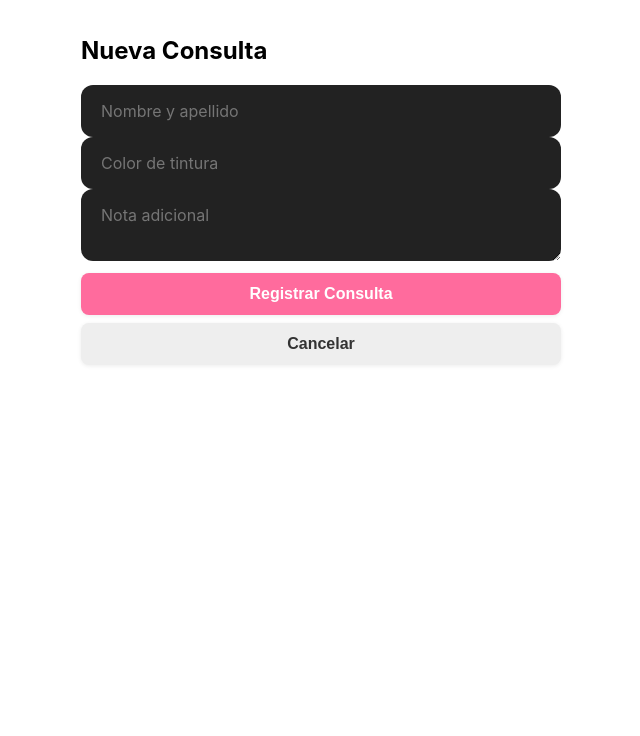
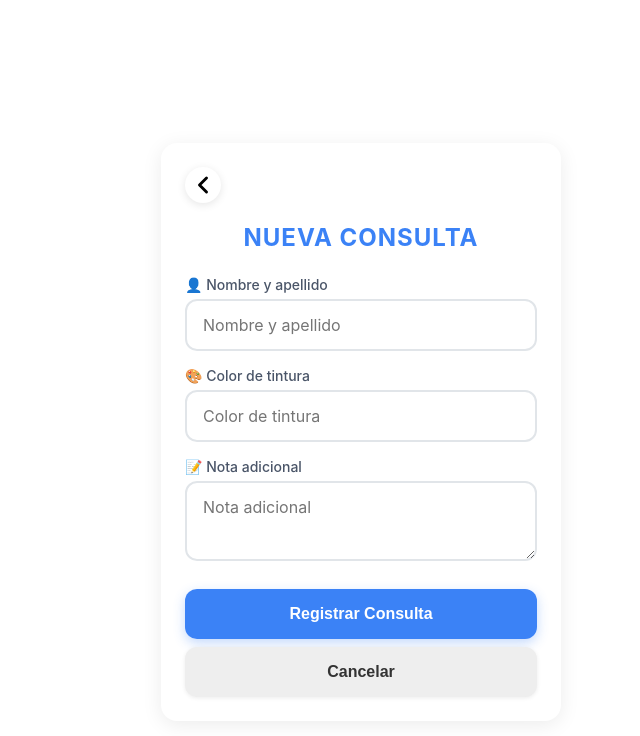
Before and after one commit to oriana-monaldi/Claudia-Estilista, a React (Vite) app: page /alta-consulta in a window 1280 px wide. Shown: the top 736 px of the page, without its empty margins (319-959 px from the left). Built offline with nearby package versions, Linux system fonts and the light colour scheme.

Commit message:
modifica estilos de Nueva consulta

```diff
--- a/src/components/AltaConsulta.tsx
+++ b/src/components/AltaConsulta.tsx
@@ -1,3 +1,4 @@
+
 import React, { useState } from "react";
 import { useNavigate } from "react-router-dom";
 import Swal from "sweetalert2";
@@ -13,7 +14,68 @@ const initialForm: Omit<ConsultaCliente, "id"> = {
 
 export default function AltaConsulta() {
   const [form, setForm] = useState(initialForm);
+  const [focusedInput, setFocusedInput] = useState<string | null>(null);
+  const [isHovering, setIsHovering] = useState(false);
   const navigate = useNavigate();
+
+  const inputStyle = {
+    width: "100%",
+    padding: "14px 16px",
+    marginBottom: "16px",
+    borderWidth: "2px",
+    borderStyle: "solid",
+    borderColor: "#e1e5e9",
+    borderRadius: "12px",
+    fontSize: "16px",
+    fontFamily: "inherit",
+    backgroundColor: "#fff",
+    transition: "all 0.2s ease",
+    outline: "none",
+    boxSizing: "border-box" as const,
+  };
+  const inputFocusStyle = {
+    borderColor: "#3b82f6",
+    boxShadow: "0 0 0 3px rgba(59, 130, 246, 0.1)",
+  };
+  const containerStyle = {
+    width: "100%",
+    maxWidth: "400px",
+    margin: "0 auto",
+    padding: "24px",
+    backgroundColor: "#fff",
+    borderRadius: "16px",
+    boxShadow: "0 4px 20px rgba(0, 0, 0, 0.08)",
+    fontFamily:
+      "-apple-system, BlinkMacSystemFont, 'Segoe UI', Roboto, sans-serif",
+    boxSizing: "border-box" as const,
+    zIndex: 2,
+  };
+  const buttonStyle = {
+    width: "100%",
+    padding: "16px",
+    backgroundColor: "#3b82f6",
+    color: "white",
+    border: "none",
+    borderRadius: "12px",
+    fontSize: "16px",
+    fontWeight: "600",
+    cursor: "pointer",
+    transition: "all 0.2s ease",
+    marginTop: "8px",
+    boxShadow: "0 4px 12px rgba(59, 130, 246, 0.3)",
+  };
+  const buttonHoverStyle = {
+    backgroundColor: "#2563eb",
+    transform: "translateY(-1px)",
+    boxShadow: "0 6px 16px rgba(59, 130, 246, 0.4)",
+  };
+  const labelStyle = {
+    display: "block",
+    marginBottom: "6px",
+    fontSize: "14px",
+    fontWeight: "500",
+    color: "#4a5568",
+  };
 
   const handleChange = (
     e: React.ChangeEvent<HTMLInputElement | HTMLTextAreaElement>
@@ -23,9 +85,7 @@ export default function AltaConsulta() {
 
   const handleSubmit = (e: React.FormEvent) => {
     e.preventDefault();
-    // setLoading(true);
     addConsulta(form);
-    // setLoading(false);
     Swal.fire({
       title: "Consulta registrada!",
       icon: "success",
@@ -36,45 +96,117 @@ export default function AltaConsulta() {
   };
 
   return (
-    <div style={{ maxWidth: 480, margin: "0 auto", padding: 16 }}>
-      <h2>Nueva Consulta</h2>
+    <div
+      style={{
+        minHeight: "100vh",
+        width: "100vw",
+        background: "#fff",
+        display: "flex",
+        alignItems: "center",
+        justifyContent: "center",
+        padding: "32px 0",
+      }}
+    >
+      <div style={containerStyle}>
+        <button
+          onClick={() => navigate("/consultas")}
+          style={{
+            position: "relative",
+            top: 0,
+            left: 0,
+            background: "#fff",
+            border: "none",
+            color: "#000",
+            fontSize: 28,
+            cursor: "pointer",
+            zIndex: 100,
+            padding: 4,
+            borderRadius: 24,
+            boxShadow: "0 2px 8px rgba(0,0,0,0.10)",
+            display: "flex",
+            alignItems: "center",
+            marginBottom: 8,
+          }}
+          aria-label="Volver a Consultas"
+        >
+          <svg
+            width="28"
+            height="28"
+            viewBox="0 0 24 24"
+            fill="none"
+            xmlns="http://www.w3.org/2000/svg"
+          >
+            <path
+              d="M15 6L9 12L15 18"
+              stroke="#000"
+              strokeWidth="2.5"
+              strokeLinecap="round"
+              strokeLinejoin="round"
+            />
+          </svg>
+        </button>
+        <h2
+          style={{
+            color: "#3b82f6",
+            fontWeight: 700,
+            textAlign: "center",
+            marginBottom: 24,
+            fontSize: "24px",
+            letterSpacing: "1px",
+          }}
+        >
+          NUEVA CONSULTA
+        </h2>
         <form onSubmit={handleSubmit}>
+          <label style={labelStyle}>👤 Nombre y apellido</label>
           <input
-          className="input-principal"
             name="nombreCompleto"
+            placeholder="Nombre y apellido"
             value={form.nombreCompleto}
             onChange={handleChange}
-          placeholder="Nombre y apellido"
+            onFocus={() => setFocusedInput("nombreCompleto")}
+            onBlur={() => setFocusedInput(null)}
             required
+            style={{
+              ...inputStyle,
+              ...(focusedInput === "nombreCompleto" ? inputFocusStyle : {}),
+            }}
           />
+          <label style={labelStyle}>🎨 Color de tintura</label>
           <input
-          className="input-principal"
             name="colorTintura"
+            placeholder="Color de tintura"
             value={form.colorTintura}
             onChange={handleChange}
-          placeholder="Color de tintura"
+            onFocus={() => setFocusedInput("colorTintura")}
+            onBlur={() => setFocusedInput(null)}
+            style={{
+              ...inputStyle,
+              ...(focusedInput === "colorTintura" ? inputFocusStyle : {}),
+            }}
           />
+          <label style={labelStyle}>📝 Nota adicional</label>
           <textarea
-          className="input-principal"
             name="notaAdicional"
+            placeholder="Nota adicional"
             value={form.notaAdicional}
             onChange={handleChange}
-          placeholder="Nota adicional"
+            onFocus={() => setFocusedInput("notaAdicional")}
+            onBlur={() => setFocusedInput(null)}
+            style={{
+              ...inputStyle,
+              minHeight: "80px",
+              resize: "vertical",
+              ...(focusedInput === "notaAdicional" ? inputFocusStyle : {}),
+            }}
           />
           <button
             type="submit"
+            onMouseEnter={() => setIsHovering(true)}
+            onMouseLeave={() => setIsHovering(false)}
             style={{
-            background: "#ff6b9d",
-            color: "#fff",
-            border: "none",
-            borderRadius: 8,
-            padding: "12px 24px",
-            fontWeight: 700,
-            fontSize: 16,
-            cursor: "pointer",
-            width: "100%",
-            marginTop: 8,
-            boxShadow: "0 1px 4px rgba(0,0,0,0.08)",
+              ...buttonStyle,
+              ...(isHovering ? buttonHoverStyle : {}),
             }}
           >
             Registrar Consulta
@@ -83,16 +215,9 @@ export default function AltaConsulta() {
             type="button"
             onClick={() => navigate("/consultas")}
             style={{
-            background: "#eee",
+              ...buttonStyle,
+              backgroundColor: "#eee",
               color: "#333",
-            border: "none",
-            borderRadius: 8,
-            padding: "12px 24px",
-            fontWeight: 700,
-            fontSize: 16,
-            cursor: "pointer",
-            width: "100%",
-            marginTop: 8,
               boxShadow: "0 1px 4px rgba(0,0,0,0.08)",
             }}
           >
@@ -100,5 +225,6 @@ export default function AltaConsulta() {
           </button>
         </form>
       </div>
+    </div>
   );
 }
--- a/src/components/Consultas.tsx
+++ b/src/components/Consultas.tsx
@@ -168,7 +168,7 @@ export default function Consultas() {
                   }}
                 >
                   <div
-                    style={{ fontWeight: 700, fontSize: 18, color: "#ff6b9d" }}
+                    style={{ fontWeight: 700, fontSize: 18, color: "#3b82f6" }}
                   >
                     {c.nombreCompleto}
                   </div>
@@ -187,7 +187,7 @@ export default function Consultas() {
                     <button
                       onClick={() => handleEdit(c)}
                       style={{
-                        background: "#ff6b9d",
+                        background: "#3b82f6",
                         color: "#fff",
                         border: "none",
                         borderRadius: 6,
@@ -271,7 +271,7 @@ export default function Consultas() {
               type="submit"
               disabled={loading}
               style={{
-                background: "#ff6b9d",
+                background: "#3b82f6",
                 color: "#fff",
                 border: "none",
                 borderRadius: 8,
@@ -321,7 +321,7 @@ export default function Consultas() {
           width: 56,
           height: 56,
           borderRadius: "50%",
-          background: "#ff6b9d",
+          background: "#3b82f6",
           color: "#fff",
           fontSize: 36,
           border: "none",
```
Lines whose indentation alone changed are shown as unchanged.
